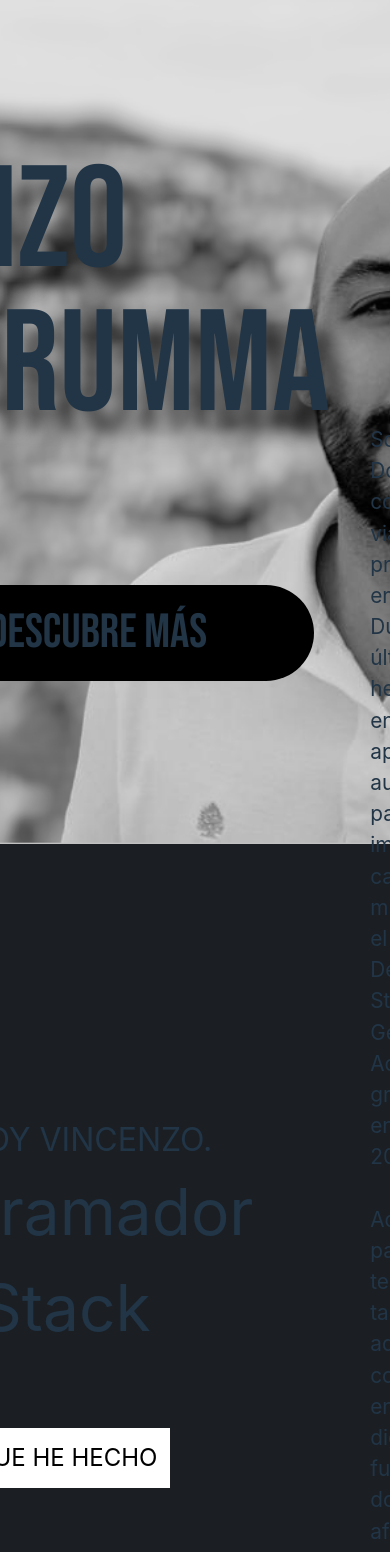
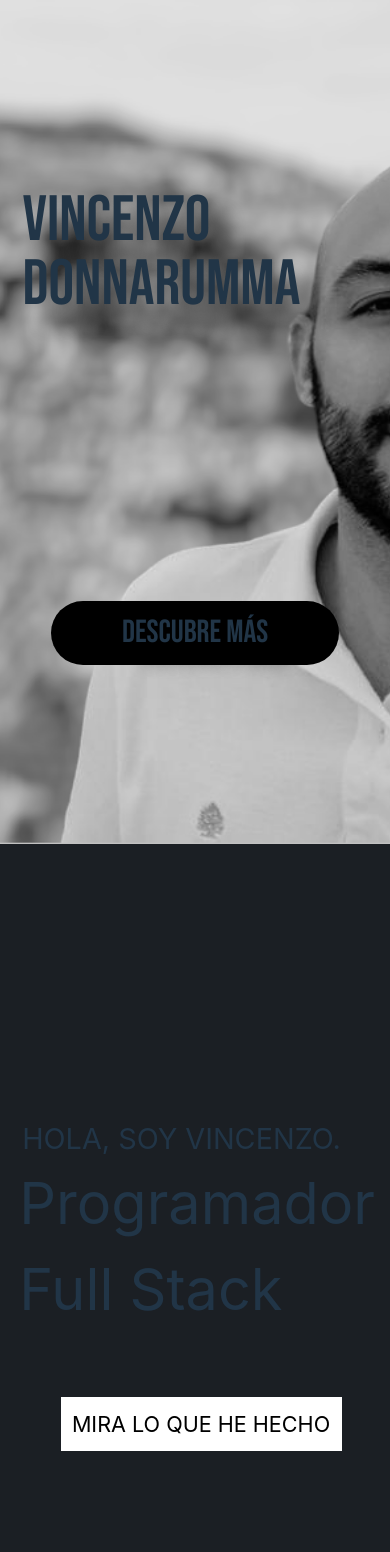
Before and after one commit to vincenzo2202/Portfolio_VincenzoDonnarumma, a React (Vite) app: page / in a window 390 px wide. Shown: the top 1552 px of the page. Built offline with nearby package versions, Linux system fonts and the light colour scheme.

Commit message:
style: responsive to carousel projects

```diff
--- a/src/pages/Home/About.css
+++ b/src/pages/Home/About.css
@@ -7,7 +7,6 @@
      display: flex;
      justify-content: center;
      align-items: center;
-
  }
 
  .left-box,
@@ -63,3 +62,38 @@
  .button-about:active {
      transform: scale(0.95);
  }
+
+ @media screen and (max-width: 768px) {
+    .about-me {
+        z-index: -1;
+        background-color: #1B1F24;
+        display: flex;
+        justify-content: center;
+        flex-direction: column;
+        font-size: 0.9em;
+        margin-top: -1em;
+    }
+
+    .saludo-about {
+        font-size: 2em;
+        text-align: left;
+        margin-left: 1.5em;
+    }
+
+    .title-about {
+        font-size: 4em;
+        width: 7em;
+        text-align: left;
+        margin-left: 0.7em;
+    }
+
+    .button-about {
+        position: relative;
+     margin-left: 3.8em;
+    }
+
+    .info-about {
+       display: none;
+    }
+
+ }
--- a/src/pages/Home/Home.css
+++ b/src/pages/Home/Home.css
@@ -42,7 +42,7 @@ body {
     text-shadow: 20px 20px 15px rgba(0, 0, 0, 0.5)
 }
 
-.button-home{
+.button-home {
     width: 8em;
     padding: 0.5em;
     border-radius: 1em;
@@ -59,16 +59,96 @@ body {
     cursor: pointer;
 }
 
-.button-home:hover{
+.button-home:hover {
     top: 75%;
     left: 25%;
     transform: translate(-50%, -50%) scale(1.03);
 
 }
 
-.button-home:active{
+.button-home:active {
     top: 75%;
     left: 25%;
     transform: translate(-50%, -50%) scale(0.95);
 
 }
+
+@media screen and (max-width: 768px) {
+
+    body {
+        overflow-x: hidden;
+        height: 100%;
+        margin: 0;
+        user-select: none;
+    }
+
+    .home-body {
+        width: 100vw;
+        height: 100vh;
+        display: flex;
+        justify-content: center;
+        align-items: center;
+    }
+
+    .title-home {
+        position: relative;
+    }
+
+    .home-image {
+        width: 100vw;
+        height: 100vh;
+        object-fit: cover;
+        z-index: -1;
+        filter: grayscale(100%) brightness(0.95);
+
+    }
+
+    .title-name {
+        width: 6em;
+        position: absolute;
+        text-align: left;
+        z-index: 1;
+        font-family: 'Bebas Neue', sans-serif;
+        font-size: 4em;
+        line-height: 1;
+        top: 30%;
+        left: 55%;
+        transform: translate(-50%, -50%);
+        text-shadow: 20px 20px 15px rgba(0, 0, 0, 0.5)
+    }
+
+    .button-home {
+        width: 8em;
+        padding: 0.5em;
+        border-radius: 1em;
+        background-color: black;
+        display: flex;
+        justify-content: center;
+        align-items: center
+        ;
+        position: absolute;
+        z-index: 1;
+        font-family: 'Bebas Neue', sans-serif;
+        font-size: 2em;
+        line-height: 1;
+        top: 75%;
+        left: 50%;
+        transform: translate(-50%, -50%);
+        text-shadow: 20px 20px 15px rgba(0, 0, 0, 0.5);
+        cursor: pointer;
+    }
+
+    .button-home:hover {
+        top: 75%;
+        left: 25%;
+        transform: translate(-50%, -50%) scale(1.03);
+
+    }
+
+    .button-home:active {
+        top: 75%;
+        left: 25%;
+        transform: translate(-50%, -50%) scale(0.95);
+
+    }
+}
--- a/src/pages/Home/Project.css
+++ b/src/pages/Home/Project.css
@@ -23,7 +23,7 @@
     background-color: #364d79;
 }
 
-.project-carousel{
+.project-carousel {
     width: 100%;
     height: 103.5%;
     object-fit: cover;
@@ -90,7 +90,7 @@
     transition: opacity 0.3s ease;
 }
 
-.projects-title{
+.projects-title {
     width: 100vw;
     font-size: 3em;
     display: flex;
@@ -100,7 +100,7 @@
     position: relative;
 }
 
-.see-more{
+.see-more {
     padding: 2em;
 }
 
@@ -118,21 +118,74 @@ padding: 2em;
 }
 
 .shadow__btn {
-    background: rgb(0,140,255);
-    box-shadow: 0 0 25px rgb(0,140,255);
+    background: rgb(0, 140, 255);
+    box-shadow: 0 0 25px rgb(0, 140, 255);
 }
 
 .shadow__btn:hover {
-    box-shadow: 0 0 5px rgb(0,140,255),
-                0 0 25px rgb(0,140,255)
+    box-shadow: 0 0 5px rgb(0, 140, 255),
+        0 0 25px rgb(0, 140, 255)
 }
 
 .shadow__btn:active {
-    box-shadow: 0 0 5px rgb(0,140,255),
-                0 0 25px rgb(0,140,255)
+    box-shadow: 0 0 5px rgb(0, 140, 255),
+        0 0 25px rgb(0, 140, 255)
 }
 
 .shadow__btn:active {
     box-shadow: none;
-    border:none;
+    border: none;
 }
+
+@media screen and (max-width: 768px) {
+
+    .carousel-projects {
+        width: 20em;
+    }
+
+    .contentStyle {
+        height: 30em;
+        width: 55em;
+        color: #fff;
+        text-align: center;
+        background-color: transparent;
+    }
+
+    .project-carousel {
+        width: 108%;
+        height: 100%;
+        object-position: -18em;
+        transform: scale(0.6);
+        margin-left: 7.7em;
+    }
+
+    .ant-carousel .slick-prev,
+    .ant-carousel .slick-prev:hover,
+    .ant-carousel .slick-prev:focus {
+        left: -7%;
+        top: 23.5%;
+        height: 11.1em;
+        padding-top: 10em;
+
+    }
+
+    .ant-carousel .slick-next,
+    .ant-carousel .slick-next:hover,
+    .ant-carousel .slick-next:focus {
+        right: 6.8%;
+        top: 23.5%;
+        height: 11.1em;
+        padding-top: 10em;
+    }
+
+    .projects-title{
+      font-size: 2em;
+      margin-left: 18em;
+    }
+
+
+
+
+
+
+}
```
Lines whose indentation alone changed are shown as unchanged.
